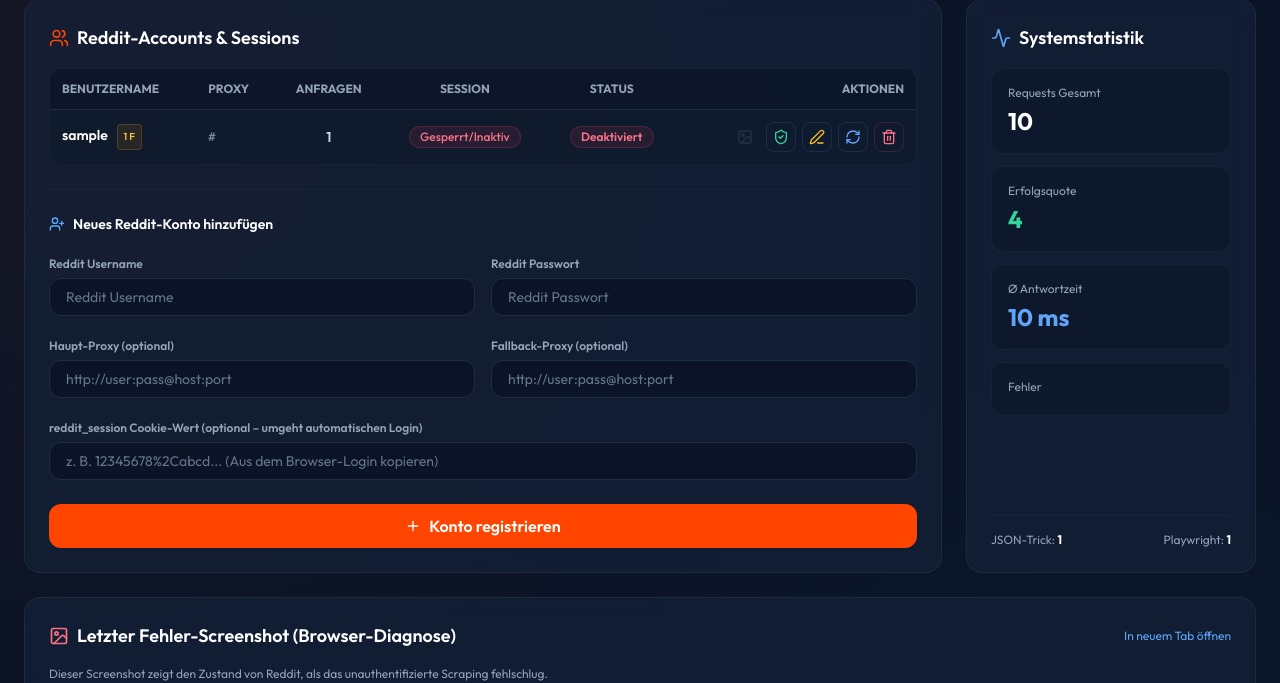
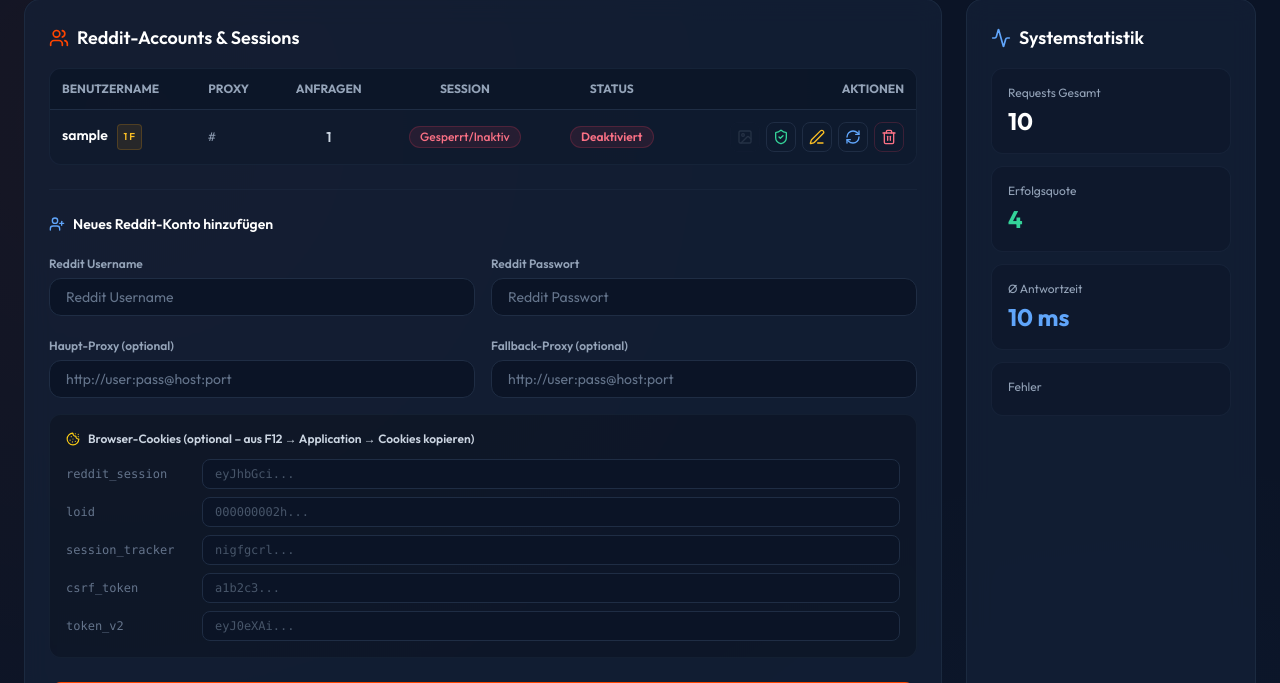
Before and after one commit to aljan92/rddtscpr, a FastAPI app: template app/templates/dashboard.html in a window 1280 px wide. Shown: the part 221-904 px from the top of the page. Run offline with FastAPI, Linux system fonts and the light colour scheme; the template is opened without the code that fills it: most values are stand-ins (such as "Sample title", 1, 10 or a date in 2020); some libraries are stand-ins or nearby versions.

Commit message:
feat: Replace single cookie field with 5 individual cookie inputs (reddit_session, loid, session_tracker, csrf_token, token_v2)

```diff
--- a/app/main.py
+++ b/app/main.py
@@ -410,10 +410,10 @@ async def admin_dashboard(
     )
 
 def make_session_state_from_cookie(cookie_val: str) -> str:
+    """Legacy: Aus einem einzelnen Cookie-String (name=val; ...) einen Session-State bauen."""
     cookie_val = cookie_val.strip()
     cookies_list = []
 
-    # Falls der Benutzer den gesamten Cookie-String (z.B. "reddit_session=XXX; loid=YYY") eingefügt hat
     if "=" in cookie_val:
         parts = cookie_val.split(";")
         for part in parts:
@@ -423,7 +423,6 @@ def make_session_state_from_cookie(cookie_val: str) -> str:
             name, val = part.split("=", 1)
             name = name.strip()
             val = val.strip()
-            # Anführungszeichen entfernen, falls vorhanden
             if val.startswith('"') and val.endswith('"'):
                 val = val[1:-1]
             cookies_list.append({
@@ -437,7 +436,6 @@ def make_session_state_from_cookie(cookie_val: str) -> str:
                 "sameSite": "Lax"
             })
 
-    # Falls keine Cookies geparst wurden (z.B. nur der reine reddit_session Cookie-Wert kopiert wurde)
     if not cookies_list:
         cookies_list.append({
             "name": "reddit_session",
@@ -450,10 +448,40 @@ def make_session_state_from_cookie(cookie_val: str) -> str:
             "sameSite": "Lax"
         })
 
-    state = {
-        "cookies": cookies_list
+    return json.dumps({"cookies": cookies_list})
+
+def make_session_state_from_fields(
+    reddit_session: str = None,
+    loid: str = None,
+    session_tracker: str = None,
+    csrf_token: str = None,
+    token_v2: str = None
+) -> str | None:
+    """Aus bis zu 5 einzelnen Cookie-Feldern einen vollständigen Session-State bauen."""
+    httponly_names = {"reddit_session", "token_v2"}
+    field_map = {
+        "reddit_session": reddit_session,
+        "loid": loid,
+        "session_tracker": session_tracker,
+        "csrf_token": csrf_token,
+        "token_v2": token_v2,
     }
-    return json.dumps(state)
+    cookies_list = []
+    for name, val in field_map.items():
+        if val and val.strip():
+            cookies_list.append({
+                "name": name,
+                "value": val.strip(),
+                "domain": ".reddit.com",
+                "path": "/",
+                "expires": -1,
+                "httpOnly": name in httponly_names,
+                "secure": True,
+                "sameSite": "Lax"
+            })
+    if not cookies_list:
+        return None
+    return json.dumps({"cookies": cookies_list})
 
 @app.post("/admin/accounts/add")
 async def admin_add_account(
@@ -461,14 +489,22 @@ async def admin_add_account(
     password: str = Form(...),
     proxy_url: str = Form(None),
     fallback_proxy_url: str = Form(None),
-    reddit_session: str = Form(None),
+    cookie_reddit_session: str = Form(None),
+    cookie_loid: str = Form(None),
+    cookie_session_tracker: str = Form(None),
+    cookie_csrf_token: str = Form(None),
+    cookie_token_v2: str = Form(None),
     admin_user: str = Depends(verify_admin),
     db: Session = Depends(get_db)
 ):
     try:
-        session_state = None
-        if reddit_session and reddit_session.strip():
-            session_state = make_session_state_from_cookie(reddit_session)
+        session_state = make_session_state_from_fields(
+            reddit_session=cookie_reddit_session,
+            loid=cookie_loid,
+            session_tracker=cookie_session_tracker,
+            csrf_token=cookie_csrf_token,
+            token_v2=cookie_token_v2
+        )
 
         new_acc = RedditAccount(
             username=username.strip(),
@@ -675,7 +711,11 @@ async def admin_edit_account(
     password: str = Form(None),
     proxy_url: str = Form(None),
     fallback_proxy_url: str = Form(None),
-    reddit_session: str = Form(None),
+    cookie_reddit_session: str = Form(None),
+    cookie_loid: str = Form(None),
+    cookie_session_tracker: str = Form(None),
+    cookie_csrf_token: str = Form(None),
+    cookie_token_v2: str = Form(None),
     admin_user: str = Depends(verify_admin),
     db: Session = Depends(get_db)
 ):
@@ -690,8 +730,15 @@ async def admin_edit_account(
         acc.proxy_url = proxy_url.strip() if proxy_url else None
         acc.fallback_proxy_url = fallback_proxy_url.strip() if fallback_proxy_url else None
 
-        if reddit_session and reddit_session.strip():
-            acc.session_state = make_session_state_from_cookie(reddit_session)
+        new_state = make_session_state_from_fields(
+            reddit_session=cookie_reddit_session,
+            loid=cookie_loid,
+            session_tracker=cookie_session_tracker,
+            csrf_token=cookie_csrf_token,
+            token_v2=cookie_token_v2
+        )
+        if new_state:
+            acc.session_state = new_state
             acc.is_active = True
             acc.failure_count = 0
             try:
--- a/app/templates/dashboard.html
+++ b/app/templates/dashboard.html
@@ -242,9 +242,36 @@
                             <label class="text-xs text-slate-400 font-semibold">Fallback-Proxy (optional)</label>
                             <input type="text" name="fallback_proxy_url" placeholder="http://user:pass@host:port" class="w-full bg-reddit-dark border border-reddit-border rounded-xl px-4 py-2 text-sm text-white placeholder-slate-500 focus:outline-none focus:border-reddit-orange transition-all duration-200">
                         </div>
-                        <div class="md:col-span-2 space-y-1">
-                            <label class="text-xs text-slate-400 font-semibold">reddit_session Cookie-Wert (optional – umgeht automatischen Login)</label>
-                            <input type="text" name="reddit_session" placeholder="z. B. 12345678%2Cabcd... (Aus dem Browser-Login kopieren)" class="w-full bg-reddit-dark border border-reddit-border rounded-xl px-4 py-2 text-sm text-white placeholder-slate-500 focus:outline-none focus:border-reddit-orange transition-all duration-200">
+                        <!-- Cookie Fields -->
+                        <div class="md:col-span-2">
+                            <div class="border border-reddit-border/40 rounded-xl p-4 space-y-3 bg-black/20">
+                                <p class="text-xs font-semibold text-slate-300 flex items-center space-x-2">
+                                    <i data-lucide="cookie" class="w-3.5 h-3.5 text-yellow-400"></i>
+                                    <span>Browser-Cookies (optional – aus F12 → Application → Cookies kopieren)</span>
+                                </p>
+                                <div class="grid grid-cols-1 gap-2">
+                                    <div class="flex items-center space-x-2">
+                                        <span class="text-xs text-slate-500 w-32 shrink-0 font-mono">reddit_session</span>
+                                        <input type="text" name="cookie_reddit_session" placeholder="eyJhbGci..." class="flex-1 bg-reddit-dark border border-reddit-border rounded-lg px-3 py-1.5 text-xs text-white placeholder-slate-600 focus:outline-none focus:border-reddit-orange transition-all font-mono">
+                                    </div>
+                                    <div class="flex items-center space-x-2">
+                                        <span class="text-xs text-slate-500 w-32 shrink-0 font-mono">loid</span>
+                                        <input type="text" name="cookie_loid" placeholder="000000002h..." class="flex-1 bg-reddit-dark border border-reddit-border rounded-lg px-3 py-1.5 text-xs text-white placeholder-slate-600 focus:outline-none focus:border-reddit-orange transition-all font-mono">
+                                    </div>
+                                    <div class="flex items-center space-x-2">
+                                        <span class="text-xs text-slate-500 w-32 shrink-0 font-mono">session_tracker</span>
+                                        <input type="text" name="cookie_session_tracker" placeholder="nigfgcrl..." class="flex-1 bg-reddit-dark border border-reddit-border rounded-lg px-3 py-1.5 text-xs text-white placeholder-slate-600 focus:outline-none focus:border-reddit-orange transition-all font-mono">
+                                    </div>
+                                    <div class="flex items-center space-x-2">
+                                        <span class="text-xs text-slate-500 w-32 shrink-0 font-mono">csrf_token</span>
+                                        <input type="text" name="cookie_csrf_token" placeholder="a1b2c3..." class="flex-1 bg-reddit-dark border border-reddit-border rounded-lg px-3 py-1.5 text-xs text-white placeholder-slate-600 focus:outline-none focus:border-reddit-orange transition-all font-mono">
+                                    </div>
+                                    <div class="flex items-center space-x-2">
+                                        <span class="text-xs text-slate-500 w-32 shrink-0 font-mono">token_v2</span>
+                                        <input type="text" name="cookie_token_v2" placeholder="eyJ0eXAi..." class="flex-1 bg-reddit-dark border border-reddit-border rounded-lg px-3 py-1.5 text-xs text-white placeholder-slate-600 focus:outline-none focus:border-reddit-orange transition-all font-mono">
+                                    </div>
+                                </div>
+                            </div>
                         </div>
 
                         <div class="md:col-span-2 pt-2">
@@ -440,9 +467,34 @@
                      <label class="text-xs text-slate-400 font-semibold">Fallback-Proxy</label>
                      <input type="text" id="edit-fallback-proxy" name="fallback_proxy_url" class="w-full bg-reddit-dark border border-reddit-border rounded-xl px-4 py-2 text-sm text-white placeholder-slate-500 focus:outline-none focus:border-reddit-orange transition-all">
                 </div>
-                <div class="space-y-1">
-                     <label class="text-xs text-slate-400 font-semibold">reddit_session Cookie-Wert (optional – überschreibt Session)</label>
-                     <input type="text" id="edit-session" name="reddit_session" placeholder="z. B. 12345678%2Cabcd..." class="w-full bg-reddit-dark border border-reddit-border rounded-xl px-4 py-2 text-sm text-white placeholder-slate-500 focus:outline-none focus:border-reddit-orange transition-all">
+                <!-- Cookie Fields Edit Modal -->
+                <div class="border border-reddit-border/40 rounded-xl p-4 space-y-3 bg-black/20">
+                    <p class="text-xs font-semibold text-slate-300 flex items-center space-x-2">
+                        <i data-lucide="cookie" class="w-3.5 h-3.5 text-yellow-400"></i>
+                        <span>Browser-Cookies (leer lassen = keine Änderung)</span>
+                    </p>
+                    <div class="space-y-2">
+                        <div class="flex items-center space-x-2">
+                            <span class="text-xs text-slate-500 w-32 shrink-0 font-mono">reddit_session</span>
+                            <input type="text" name="cookie_reddit_session" placeholder="eyJhbGci..." class="flex-1 bg-reddit-dark border border-reddit-border rounded-lg px-3 py-1.5 text-xs text-white placeholder-slate-600 focus:outline-none focus:border-reddit-orange transition-all font-mono">
+                        </div>
+                        <div class="flex items-center space-x-2">
+                            <span class="text-xs text-slate-500 w-32 shrink-0 font-mono">loid</span>
+                            <input type="text" name="cookie_loid" placeholder="000000002h..." class="flex-1 bg-reddit-dark border border-reddit-border rounded-lg px-3 py-1.5 text-xs text-white placeholder-slate-600 focus:outline-none focus:border-reddit-orange transition-all font-mono">
+                        </div>
+                        <div class="flex items-center space-x-2">
+                            <span class="text-xs text-slate-500 w-32 shrink-0 font-mono">session_tracker</span>
+                            <input type="text" name="cookie_session_tracker" placeholder="nigfgcrl..." class="flex-1 bg-reddit-dark border border-reddit-border rounded-lg px-3 py-1.5 text-xs text-white placeholder-slate-600 focus:outline-none focus:border-reddit-orange transition-all font-mono">
+                        </div>
+                        <div class="flex items-center space-x-2">
+                            <span class="text-xs text-slate-500 w-32 shrink-0 font-mono">csrf_token</span>
+                            <input type="text" name="cookie_csrf_token" placeholder="a1b2c3..." class="flex-1 bg-reddit-dark border border-reddit-border rounded-lg px-3 py-1.5 text-xs text-white placeholder-slate-600 focus:outline-none focus:border-reddit-orange transition-all font-mono">
+                        </div>
+                        <div class="flex items-center space-x-2">
+                            <span class="text-xs text-slate-500 w-32 shrink-0 font-mono">token_v2</span>
+                            <input type="text" name="cookie_token_v2" placeholder="eyJ0eXAi..." class="flex-1 bg-reddit-dark border border-reddit-border rounded-lg px-3 py-1.5 text-xs text-white placeholder-slate-600 focus:outline-none focus:border-reddit-orange transition-all font-mono">
+                        </div>
+                    </div>
                 </div>
 
                 <div class="pt-4 flex justify-end space-x-3">
```
